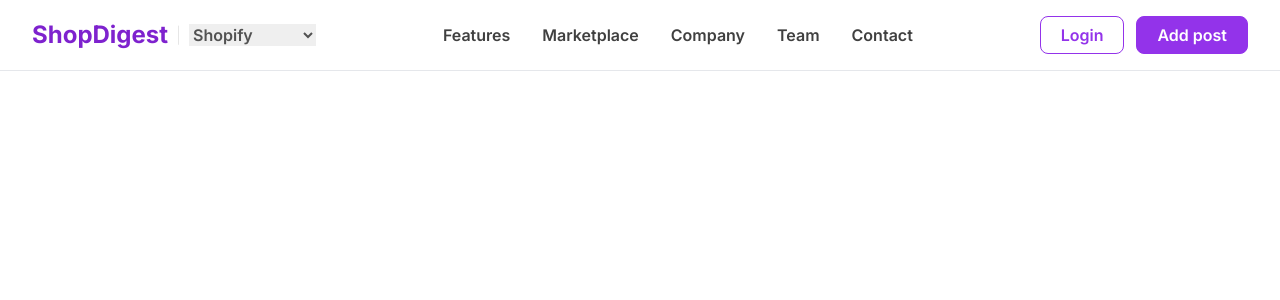
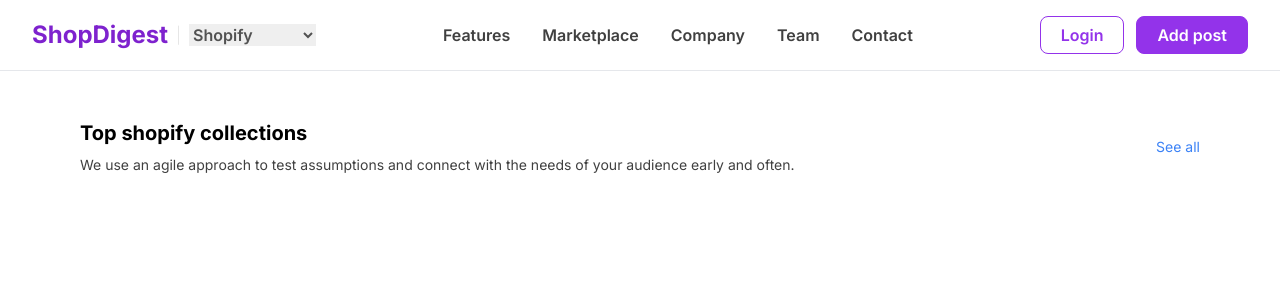
Before and after one commit to T1LT/ShopDigest-Screening, a Next.js app: page / in a window 1280 px wide. Shown: the top 300 px of the page. Built offline with nearby package versions, Linux system fonts and the light colour scheme.

Commit message:
feat: separate navbar component

```diff
--- a/src/app/layout.tsx
+++ b/src/app/layout.tsx
@@ -1,6 +1,7 @@
 import type { Metadata } from "next";
 import { Inter } from "next/font/google";
 import "./globals.css";
+import Navbar from "@/components/navbar";
 
 const inter = Inter({ subsets: ["latin"] });
 
@@ -16,7 +17,10 @@ export default function RootLayout({
 }>) {
   return (
     <html lang="en">
-      <body className={inter.className}>{children}</body>
+      <body className={inter.className}>
+        <Navbar />
+        {children}
+      </body>
     </html>
   );
 }
--- a/src/app/page.tsx
+++ b/src/app/page.tsx
@@ -1,34 +1,13 @@
-import Button from "@/components/button";
-
 export default function Home() {
   return (
-    <div>
-      <div className="bg-white flex items-center justify-between border-b px-8 py-4 sticky top-0">
-        {/* navbar left side */}
-        <div className="flex items-center gap-2">
-          <h1 className="font-bold text-2xl text-purple-700">ShopDigest</h1>
-          <p className="text-neutral-200 font-light">|</p>
-          <select className="font-semibold text-neutral-600">
-            <option value="shopify">Shopify</option>
-            <option value="wordpress">Wordpress</option>
-            <option value="bigcommerce">Bigcommerce</option>
-          </select>
+    <div className="px-20 py-12 flex flex-col gap-6">
+      {/* top section */}
+      <div className="flex items-center justify-between">
+        <div className="flex flex-col gap-2">
+          <h1 className="font-bold text-xl">Top shopify collections</h1>
+          <p className="text-sm text-neutral-700">We use an agile approach to test assumptions and connect with the needs of your audience early and often.</p>
         </div>
-
-        {/* navbar middle */}
-        <div className="flex items-center gap-8 font-semibold text-neutral-700">
-          <a href="#" className="hover:text-purple-600">Features</a>
-          <a href="#" className="hover:text-purple-600">Marketplace</a>
-          <a href="#" className="hover:text-purple-600">Company</a>
-          <a href="#" className="hover:text-purple-600">Team</a>
-          <a href="#" className="hover:text-purple-600">Contact</a>
-        </div>
-
-        {/* navbar right side */}
-        <div className="flex gap-3">
-          <Button label="Login" type="primary" />
-          <Button label="Add post" type="secondary" />
-        </div>
+        <a href="#" className="text-sm text-blue-500 hover:underline underline-offset-2 transition">See all</a>
       </div>
     </div>
   );
--- /dev/null
+++ b/src/components/navbar.tsx
@@ -0,0 +1,33 @@
+import Button from "./button";
+
+export default function Navbar() {
+  return (
+    <div className="bg-white flex items-center justify-between border-b px-8 py-4 sticky top-0">
+      {/* navbar left side */}
+      <div className="flex items-center gap-2">
+        <h1 className="font-bold text-2xl text-purple-700">ShopDigest</h1>
+        <p className="text-neutral-200 font-light">|</p>
+        <select className="font-semibold text-neutral-600 focus:outline-0">
+          <option value="shopify">Shopify</option>
+          <option value="wordpress">Wordpress</option>
+          <option value="bigcommerce">Bigcommerce</option>
+        </select>
+      </div>
+
+      {/* navbar middle */}
+      <div className="flex items-center gap-8 font-semibold text-neutral-700">
+        <a href="#" className="hover:text-purple-600 transition">Features</a>
+        <a href="#" className="hover:text-purple-600 transition">Marketplace</a>
+        <a href="#" className="hover:text-purple-600 transition">Company</a>
+        <a href="#" className="hover:text-purple-600 transition">Team</a>
+        <a href="#" className="hover:text-purple-600 transition">Contact</a>
+      </div>
+
+      {/* navbar right side */}
+      <div className="flex gap-3">
+        <Button label="Login" type="primary" />
+        <Button label="Add post" type="secondary" />
+      </div>
+    </div>
+  );
+}
```
